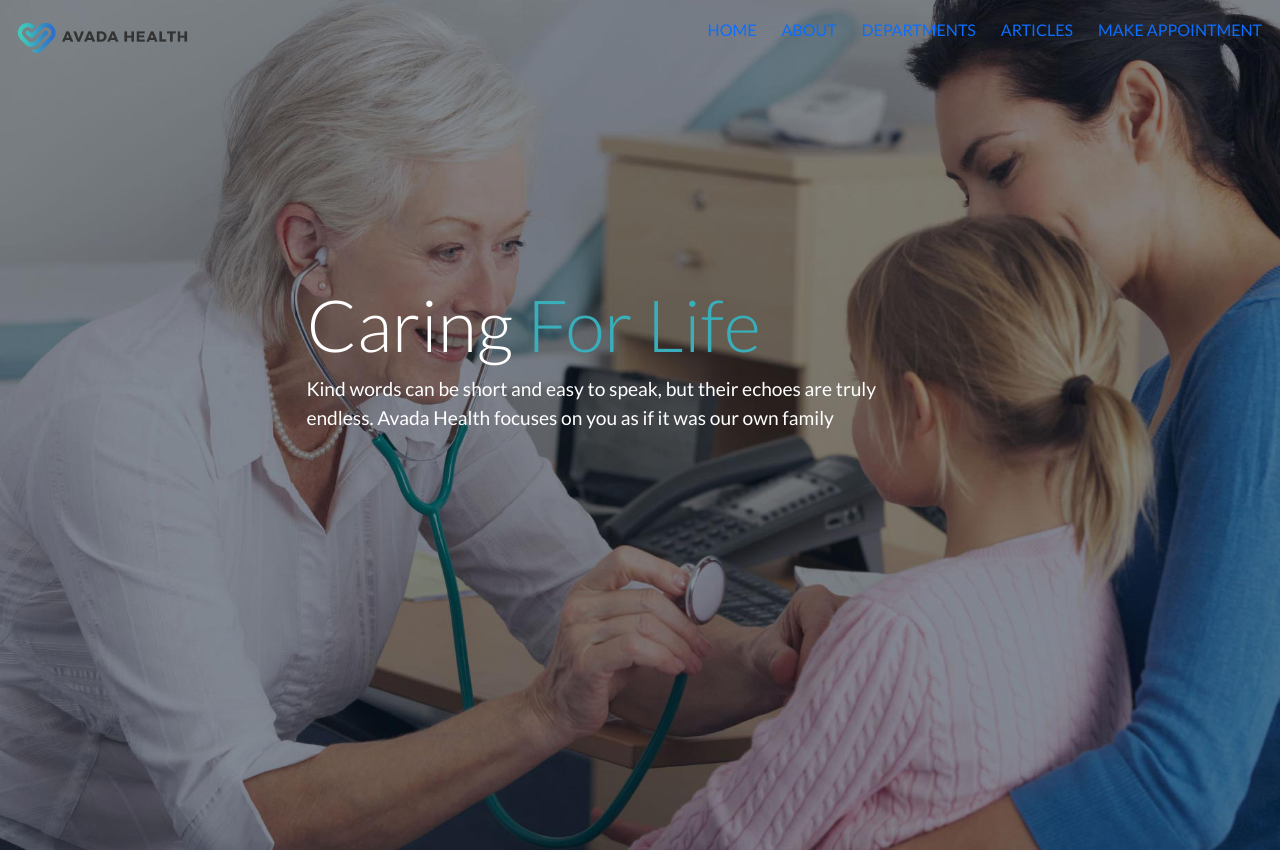
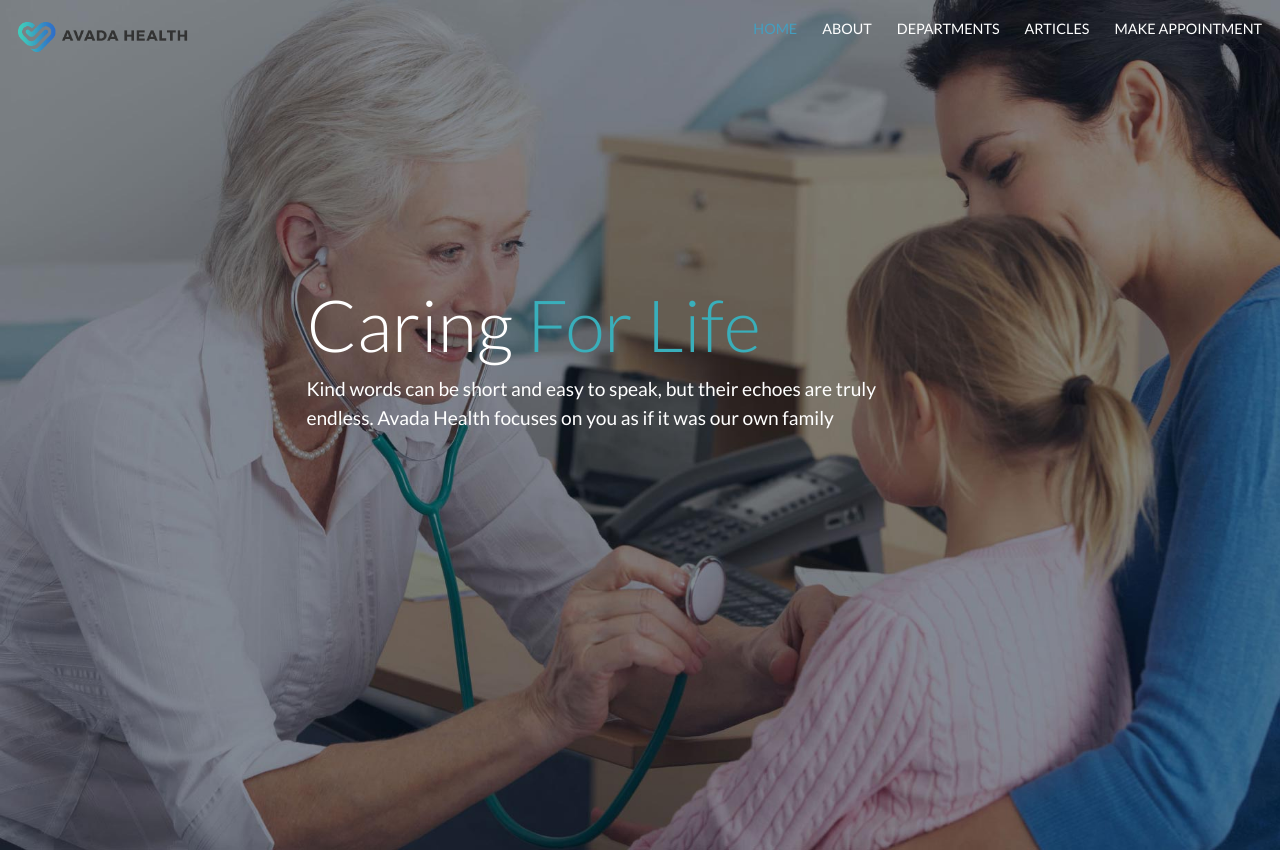
Before and after one commit to Clipper4rancione/proj-html-vuejs, a Vue app: page / in a window 1280 px wide. Shown: the top 850 px of the page. Built offline with nearby package versions, Linux system fonts and the light colour scheme; a small style sheet from the web is missing.

Commit message:
[add] static active element

```diff
--- a/src/components/AppHeader.vue
+++ b/src/components/AppHeader.vue
@@ -14,11 +14,15 @@ export default {
 
             <div class="nav-area">
                 <ul>
-                    <li><a href="#">HOME</a></li>
+                    <li><a class="nav-header-active" href="#">HOME</a></li>
                     <li><a href="#">ABOUT</a></li>
                     <li><a href="#">DEPARTMENTS</a></li>
                     <li><a href="#">ARTICLES</a></li>
-                    <li class="mc-btn"><a href="#">MAKE APPOINTMENT</a></li>
+                    <li><a href="#">
+                        <span class="mc-btn">
+                            MAKE APPOINTMENT
+                        </span>
+                        </a></li>
                 </ul>
             </div>
     </header>
@@ -38,6 +42,10 @@ export default {
         align-items: center;
         z-index: 999;
 
+        .nav-header-active{
+            color: #449ebf;
+        }
+
             .logo-area{
                 height: 100%;
                 width: 170px;
@@ -53,8 +61,13 @@ export default {
                 display: flex;
 
                 li{
-                    padding-left: 25px;
+                    margin-left: 25px;
                     font-weight: 500;
+                    font-size: 0.9rem;
+
+                    a{
+                        color: white;
+                    }
                 }
             }
 
```
